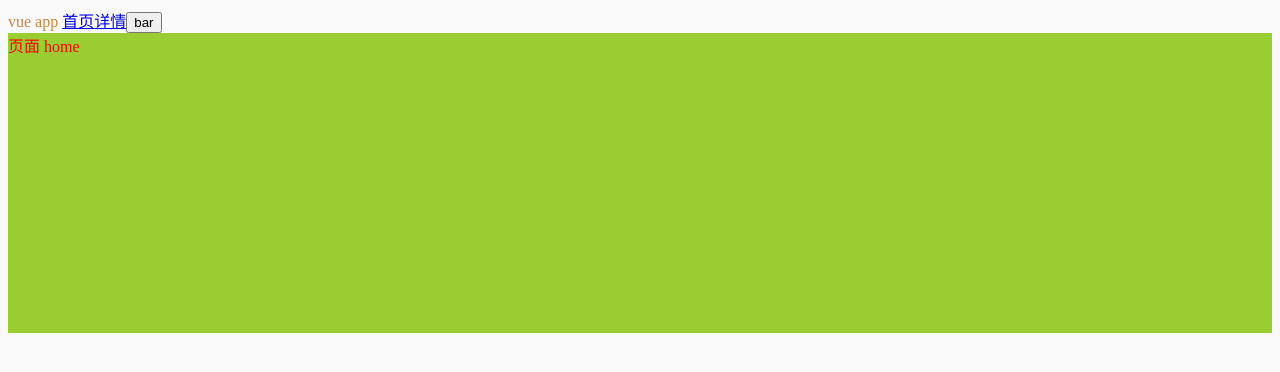
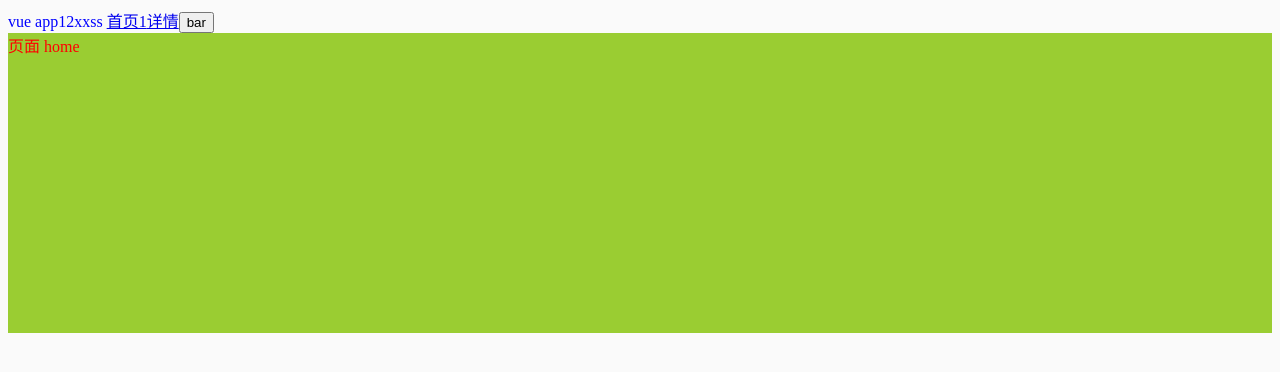
Before and after one commit to justwe7/Vue-SSR, a Vue app: page / in a window 1280 px wide. Shown: the top 372 px of the page. Built offline with nearby package versions, Linux system fonts and the light colour scheme; the HTML template or start-up script is replaced by a standard one.

Commit message:
chore: vue3 ts

```diff
--- a/src/app.vue
+++ b/src/app.vue
@@ -1,11 +1,9 @@
 <template>
-  <div id="app">
-    vue app
-    <router-link to="/">首页</router-link>
+    vue app12xxss
+    <router-link to="/">首页1</router-link>
     <router-link to="/detail">详情</router-link>
     <button @click="handleClick">bar</button>
     <router-view></router-view>
-  </div>
 </template>
 <script type="text/ecmascript-6">
 export default {
@@ -23,6 +21,6 @@ export default {
 </script>
 <style lang="scss" rel="stylesheet/scss">
 #app {
-  color: peru;
+  color: blue;
 }
 </style>
--- a/src/index.js
+++ b/src/index.ts
@@ -1,4 +1,4 @@
-import Vue from 'vue'
+import { createApp } from 'vue' // Vue 3.x 引入 vue 的形式
 import App from './app.vue'
 import './style.scss'
 import router from './router'
@@ -17,8 +17,7 @@ import router from './router'
 //   console.log(9527)
 // })
 
-window.$vvm = new Vue({
-  el: '#app',
-  router,
-  render: h => h(App)
-})
+
+const app = createApp(App) // 通过 createApp 初始化 app
+app.use(router)
+app.mount('#app') // 将页面挂载到 root 节点
--- a/src/router/index.js
+++ /dev/null
@@ -1,17 +0,0 @@
-// router.js
-import Vue from 'vue'
-import Router from 'vue-router'
-Vue.use(Router)
-
-// import Home from '../views/home.vue';
-// import Detail from '../views/detail.vue';
-
-export default new Router({
-  mode: 'history',
-  routes: [
-    // { path: '/', component: Home },
-    // { path: '/detail', component: Detail }
-    { path: '/', component: () => import(/* webpackChunkName: "home" */ '../views/home.vue') },
-    { path: '/detail', component: () => import(/* webpackChunkName: "detail" */ '../views/detail.vue') }
-  ]
-})
--- /dev/null
+++ b/src/router/index.ts
@@ -0,0 +1,16 @@
+import { createRouter, createWebHashHistory, createWebHistory, createMemoryHistory } from 'vue-router'
+
+const router = createRouter({
+  history: createWebHistory(),
+  // history: createWebHashHistory(),
+  routes: [
+    { path: '/', component: () => import(/* webpackChunkName: "home" */ '../views/home.vue') },
+    { path: '/detail', component: () => import(/* webpackChunkName: "detail" */ '../views/detail.vue') }
+  ]
+})
+
+router.beforeEach((to, from) => {
+
+})
+
+export default router
--- /dev/null
+++ b/src/shims-vue.d.ts
@@ -0,0 +1,5 @@
+declare module '*.vue' {
+  import type { DefineComponent } from 'vue'
+  const component: DefineComponent<{}, {}, any>
+  export default component
+}
```
Also changed, not shown: package.json (+7 -14 lines), tsconfig.json (added, +34 -0 lines), 2 other files (tests, documents, lock files or other folders).
